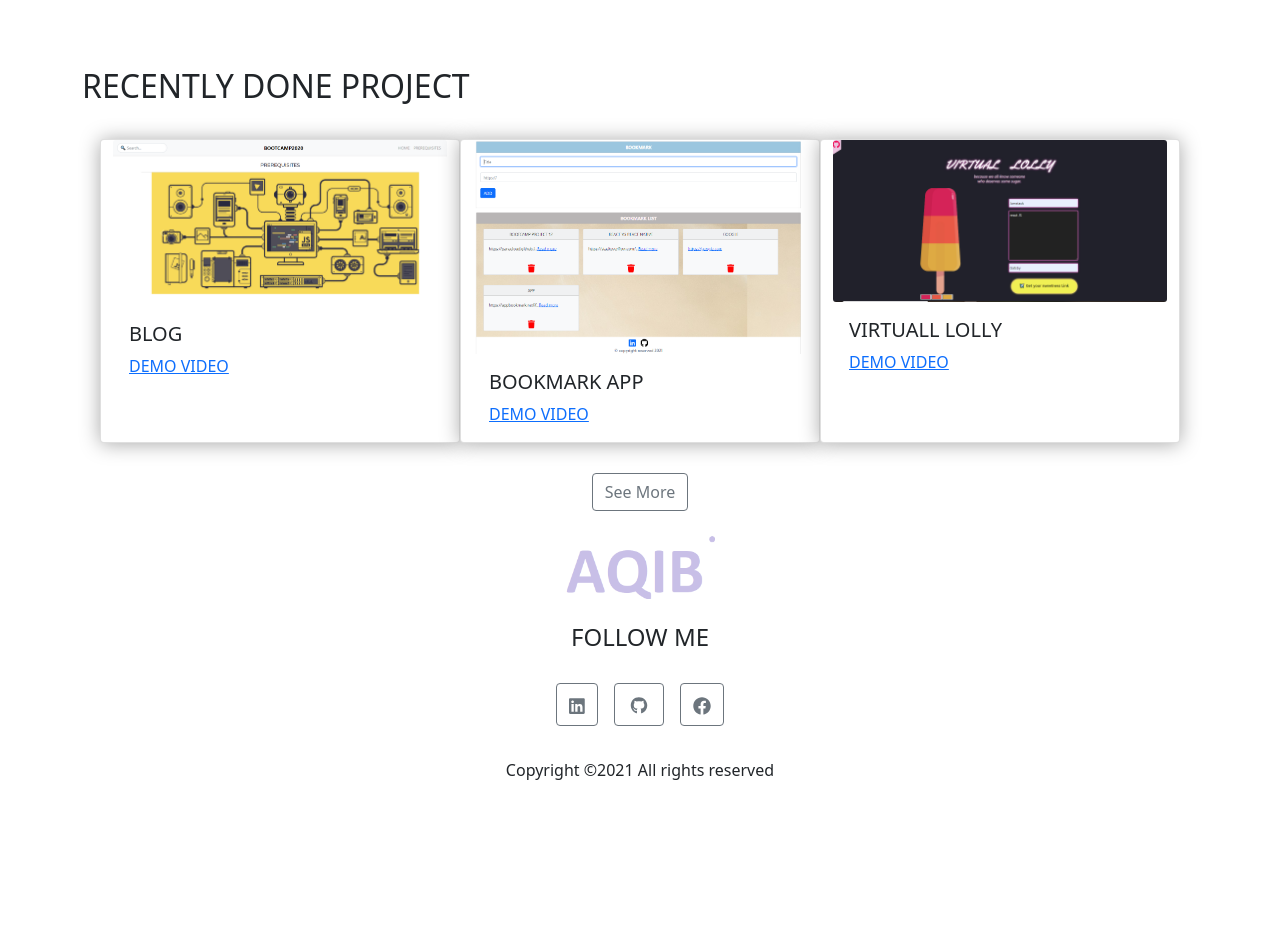
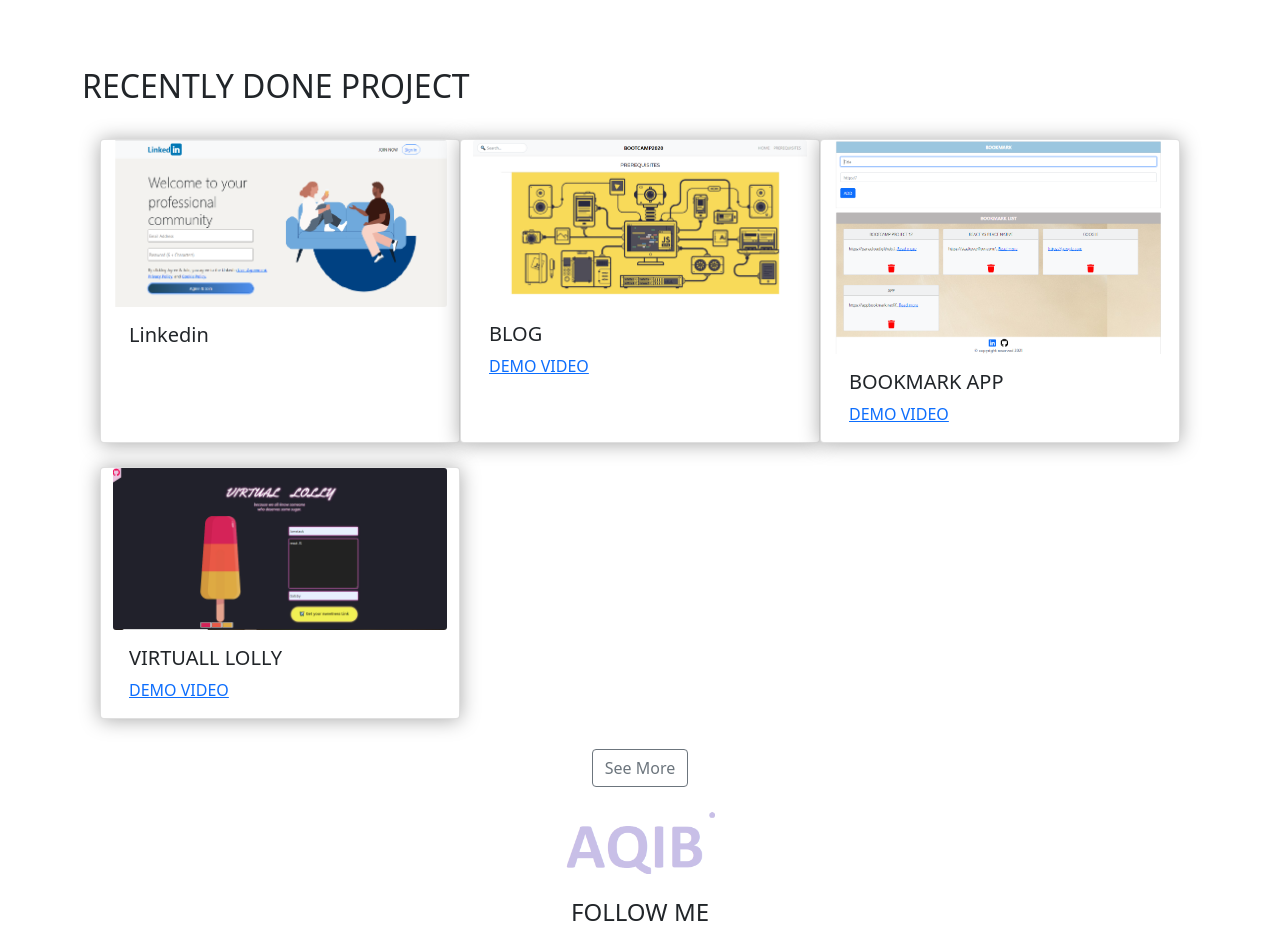
Before and after one commit to MuhammadAqibRafiq/Updated-PORTFOLIO, a Gatsby site: page / in a window 1280 px wide. Shown: the part 1880-2816 px from the top of the page. Before the commit the page ends 2686 px from the top, so only its background shows below. Built offline with nearby package versions, Linux system fonts and the light colour scheme; Gatsby itself is replaced by a stand-in of ours.

Commit message:
linkedin

```diff
--- a/src/components/Project/Project.js
+++ b/src/components/Project/Project.js
@@ -8,7 +8,7 @@ import Lolly from './images/lolly.png'
 import Todo from './images/todo.png'
 import Form from './images/form.png'
 import './project.css'
-
+import Linkedin from './images/Linkedin.png'
 
 
 const Project = () => {
@@ -21,6 +21,18 @@ const [show, setShow] = useState(false);
         <h2 className='mt-2 mb-1'>RECENTLY DONE PROJECT</h2>
 
         <Row xs={1} md={3} className="g-4 row">
+
+          <Card className="cards" >
+            <a href='https://Llinkedin.netlify.app/' target="_blank" rel="noreferrer" >
+              <Card.Img className='cardimg' src={Linkedin} />
+            </a>
+            <Card.Body>
+              <Card.Title className="cardtitle" >Linkedin</Card.Title>
+              <Card.Text>
+                {/* <a href='https://youtu.be/raXWhg4F_5M'>DEMO VIDEO</a> */}
+              </Card.Text>
+            </Card.Body>
+          </Card>
 
           <Card className="cards" >
             <a href='https://bootcamp2020.netlify.app/' target="_blank" rel="noreferrer" >
```
Also changed, not shown: src/components/Project/images/Linkedin.png (added).
